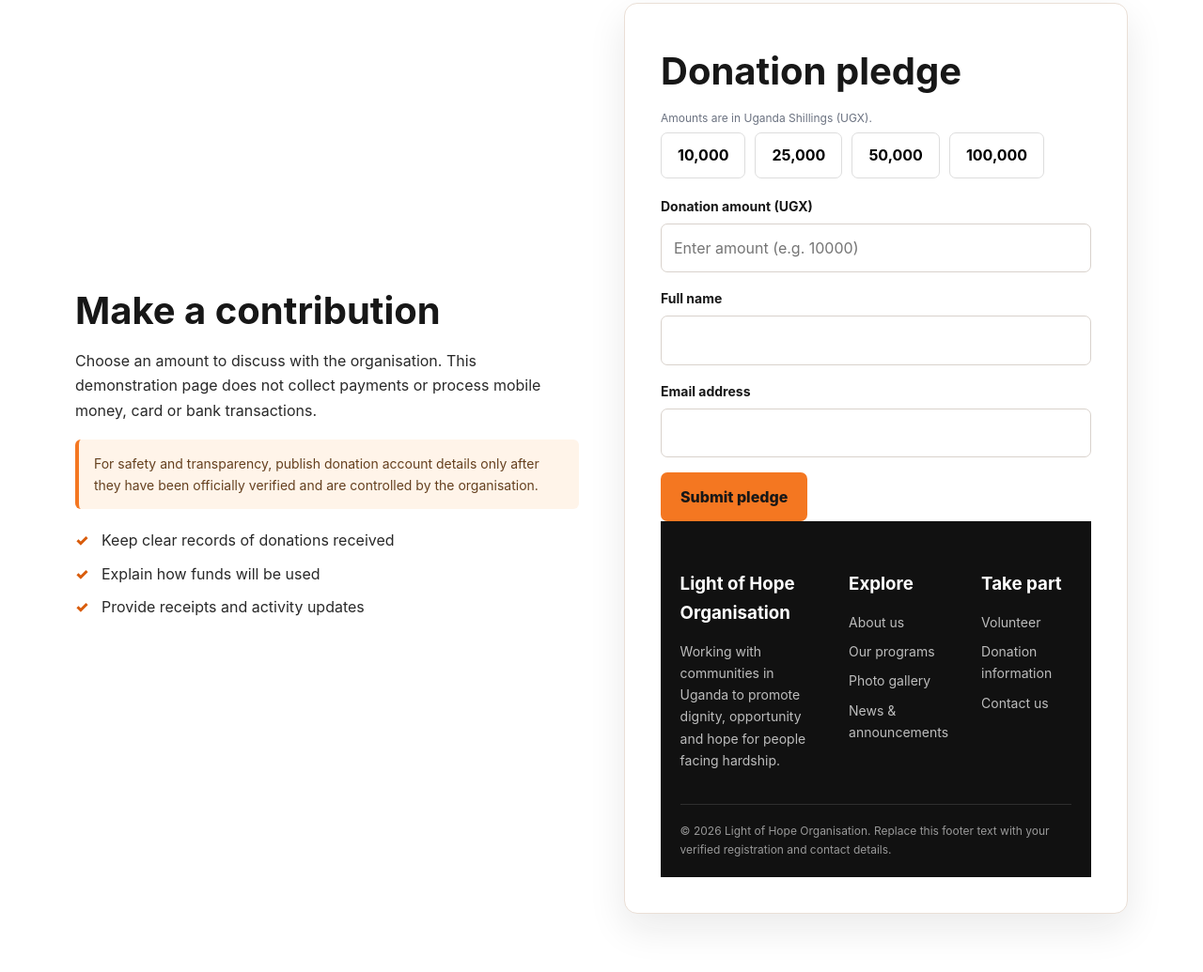
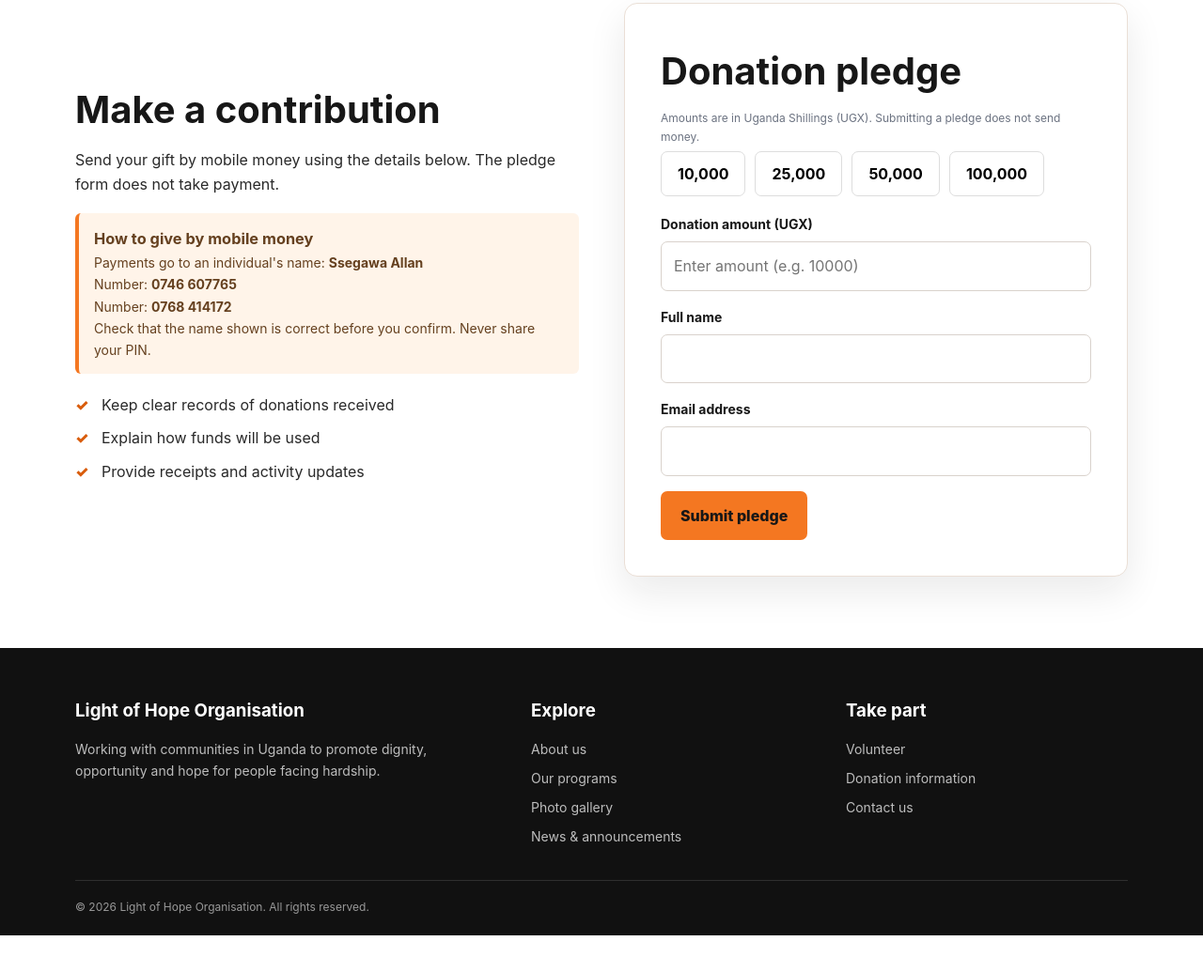
Before and after one commit to delzam313/light-of-hope-organisation, a plain HTML site: page donate.html in a window 1280 px wide. Shown: the part 429-1464 px from the top of the page at 94% size. After the commit the page ends 1425 px from the top, so only its background shows below. Drawn offline with Linux system fonts and the light colour scheme.

Commit message:
Update donate.html

```diff
--- a/donate.html
+++ b/donate.html
@@ -16,8 +16,14 @@
 </header>
 
 <main><section class="page-hero"><div class="container"><div class="eyebrow">Support our work</div><h1>Help turn compassion into action.</h1><p>Your contribution can support carefully planned community initiatives. Please verify the organisation and payment details before making any transfer.</p></div></section>
-<section class="section"><div class="container split"><div><h2>Make a contribution</h2><p>Choose an amount to discuss with the organisation. This demonstration page does not collect payments or process mobile money, card or bank transactions.</p><div class="notice">For safety and transparency, publish donation account details only after they have been officially verified and are controlled by the organisation.</div><ul class="check-list"><li>Keep clear records of donations received</li><li>Explain how funds will be used</li><li>Provide receipts and activity updates</li></ul></div>
-<div class="form-card"><h2>Donation pledge</h2><p class="help">Amounts are in Uganda Shillings (UGX).</p><div class="amount-options"><button type="button" class="amount-option" data-amount="10000">10,000</button><button type="button" class="amount-option" data-amount="25000">25,000</button><button type="button" class="amount-option" data-amount="50000">50,000</button><button type="button" class="amount-option" data-amount="100000">100,000</button></div>
+<section class="section"><div class="container split"><div><h2>Make a contribution</h2><p>Send your gift by mobile money using the details below. The pledge form does not take payment.</p><div class="notice">
+  <h3>How to give by mobile money</h3>
+  <p>Payments go to an individual's name: <strong>Ssegawa Allan</strong></p>
+  <p>Number: <a href="tel:+256746607765"><strong>0746 607765</strong></a><br>
+  Number: <a href="tel:+256768414172"><strong>0768 414172</strong></a></p>
+  <p>Check that the name shown is correct before you confirm. Never share your PIN.</p>
+</div><ul class="check-list"><li>Keep clear records of donations received</li><li>Explain how funds will be used</li><li>Provide receipts and activity updates</li></ul></div>
+<div class="form-card"><h2>Donation pledge</h2><p class="help">Amounts are in Uganda Shillings (UGX). Submitting a pledge does not send money.</p><div class="amount-options"><button type="button" class="amount-option" data-amount="10000">10,000</button><button type="button" class="amount-option" data-amount="25000">25,000</button><button type="button" class="amount-option" data-amount="50000">50,000</button><button type="button" class="amount-option" data-amount="100000">100,000</button></div>
 <form data-google-form data-form-type="donation">
 
   <!-- Donation Amount -->
@@ -78,6 +84,7 @@
   ></p>
 
 </form>
+</div></div></section></main>
 
 <footer class="site-footer">
   <div class="container">
@@ -86,7 +93,7 @@
       <div><h3>Explore</h3><div class="footer-links"><a href="about.html">About us</a><a href="programs.html">Our programs</a><a href="gallery.html">Photo gallery</a><a href="news.html">News & announcements</a></div></div>
       <div><h3>Take part</h3><div class="footer-links"><a href="volunteer.html">Volunteer</a><a href="donate.html">Donation information</a><a href="contact.html">Contact us</a></div></div>
     </div>
-    <div class="footer-bottom">© <span data-year></span> Light of Hope Organisation. Replace this footer text with your verified registration and contact details.</div>
+    <div class="footer-bottom">© <span data-year></span> Light of Hope Organisation. All rights reserved.</div>
   </div>
 </footer>
 <script src="main.js"></script>
```
